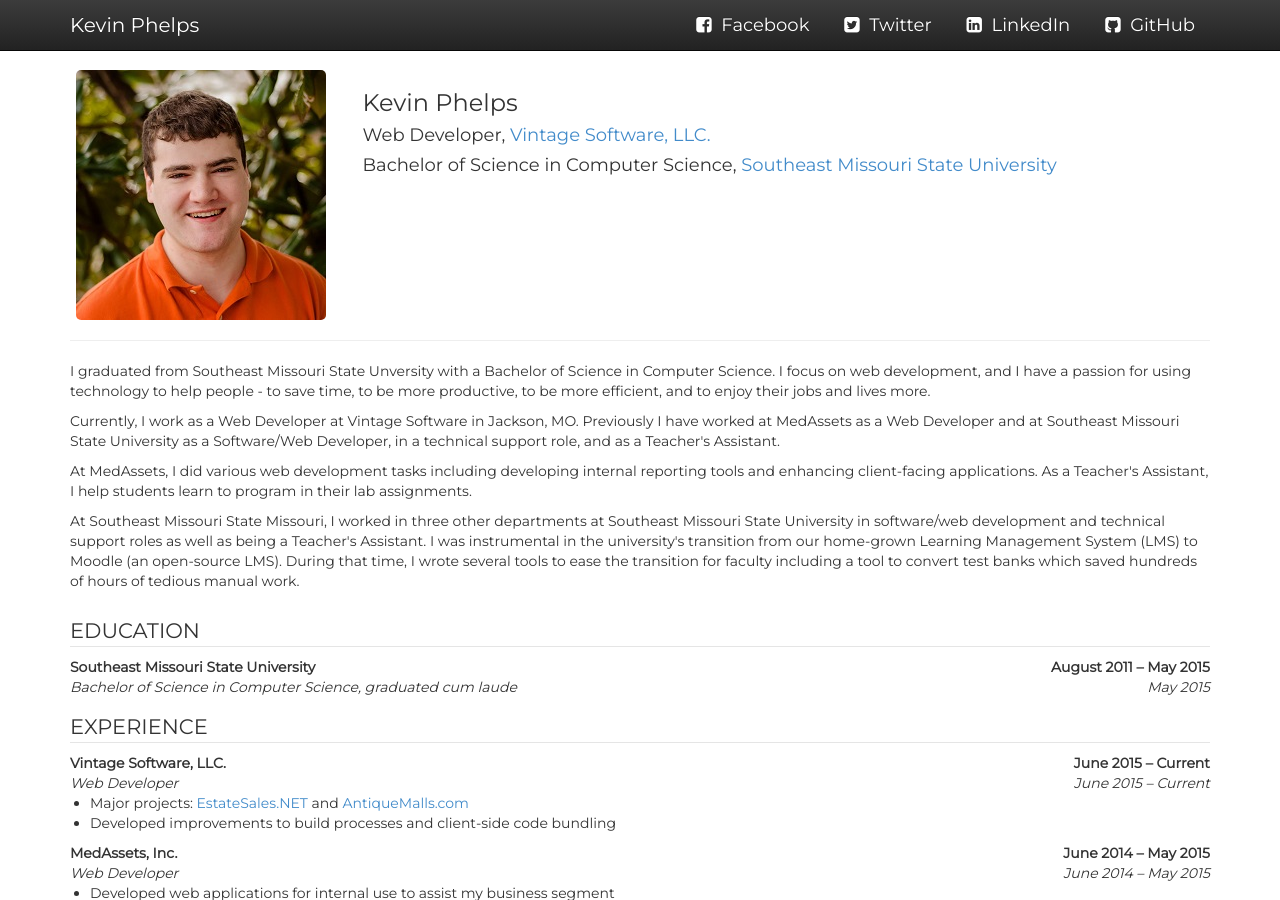
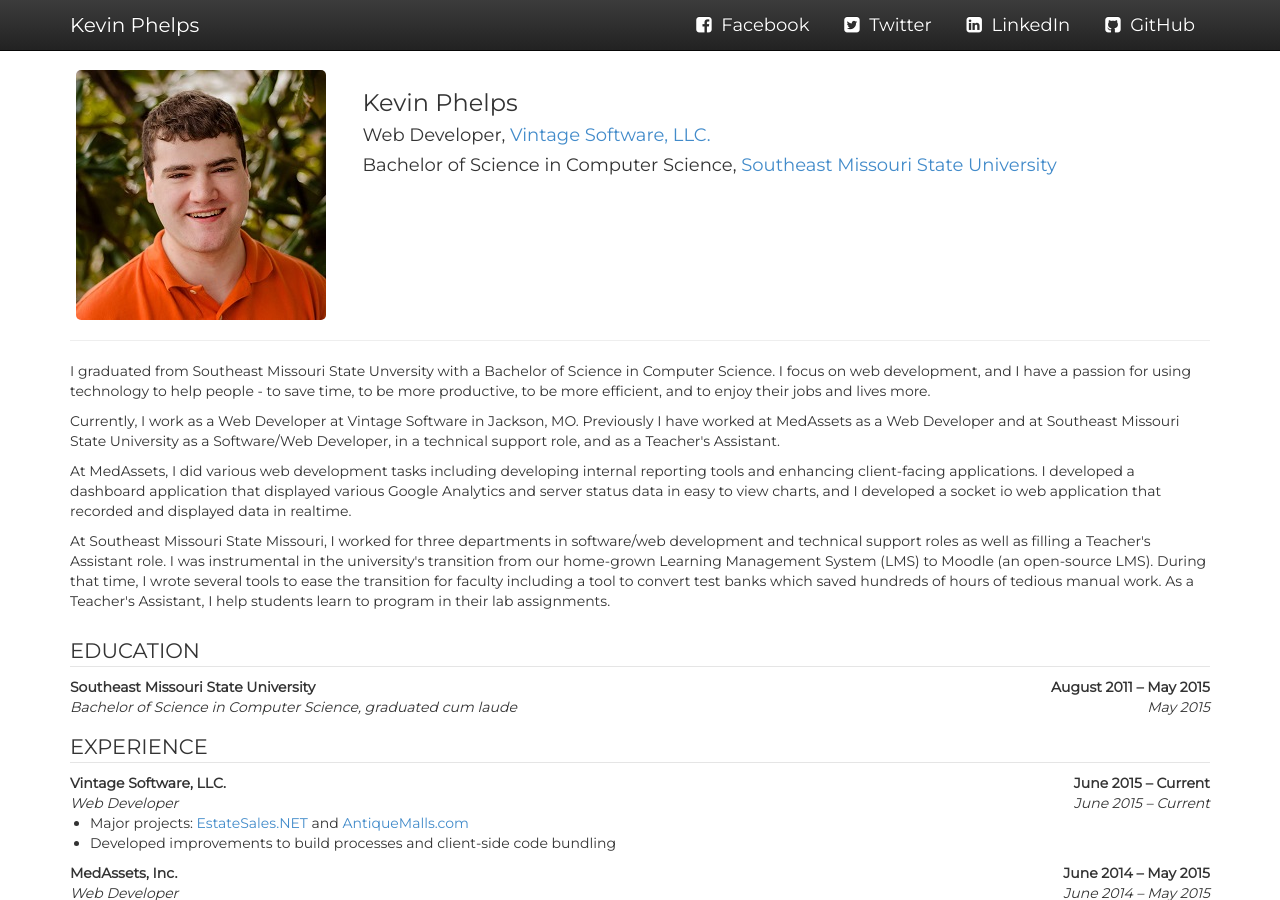
Before and after one commit to kevinphelps/kevinphelps.me, a Jekyll site: the page built from index.html, in a window 1280 px wide and 900 px high. Built offline with Jekyll 4.4.1, drawn with Linux system fonts in a browser that asks for light colours; Markdown is read by kramdown in place of the engine named in the settings.

Commit message:
edit summary text

```diff
--- a/index.html
+++ b/index.html
@@ -35,18 +35,20 @@
     </p>
     <p>
       At MedAssets, I did various web development tasks including developing
-      internal reporting tools and enhancing client-facing applications. As a
-      Teacher's Assistant, I help students learn to program in their lab
-      assignments.
+      internal reporting tools and enhancing client-facing applications. I
+      developed a dashboard application that displayed various Google Analytics
+      and server status data in easy to view charts, and I developed a socket
+      io web application that recorded and displayed data in realtime.
     </p>
     <p>
-      At Southeast Missouri State Missouri, I worked in three other departments
-      at Southeast Missouri State University in software/web development and
-      technical support roles as well as being a Teacher's Assistant. I was
-      instrumental in the university's transition from our home-grown Learning
-      Management System (LMS) to Moodle (an open-source LMS). During that time,
-      I wrote several tools to ease the transition for faculty including a tool
-      to convert test banks which saved hundreds of hours of tedious manual work.
+      At Southeast Missouri State Missouri, I worked for three departments in
+      software/web development and technical support roles as well as filling a
+      Teacher's Assistant role. I was instrumental in the university's
+      transition from our home-grown Learning Management System (LMS) to Moodle
+      (an open-source LMS). During that time, I wrote several tools to ease the
+      transition for faculty including a tool to convert test banks which saved
+      hundreds of hours of tedious manual work. As a Teacher's Assistant, I
+      help students learn to program in their lab assignments.
     </p>
   </fieldset>
 
```
